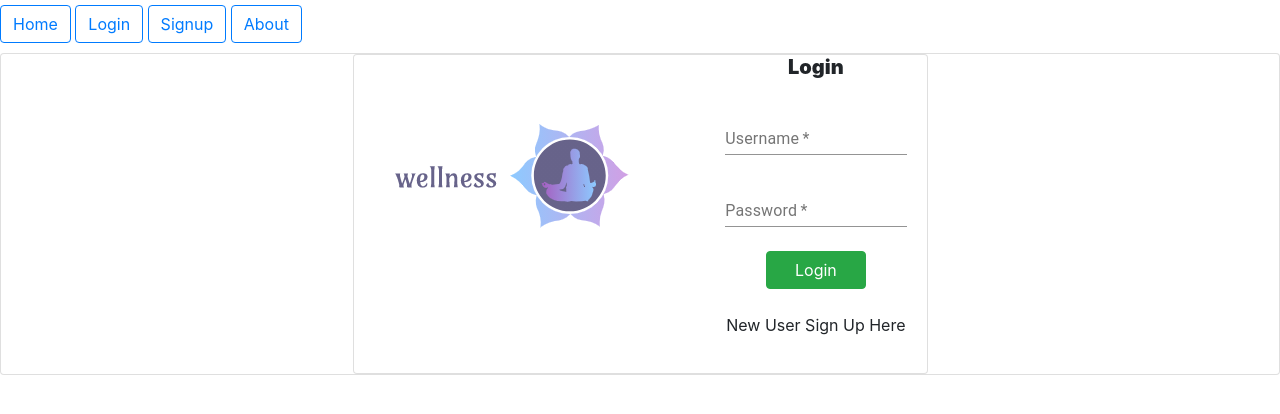
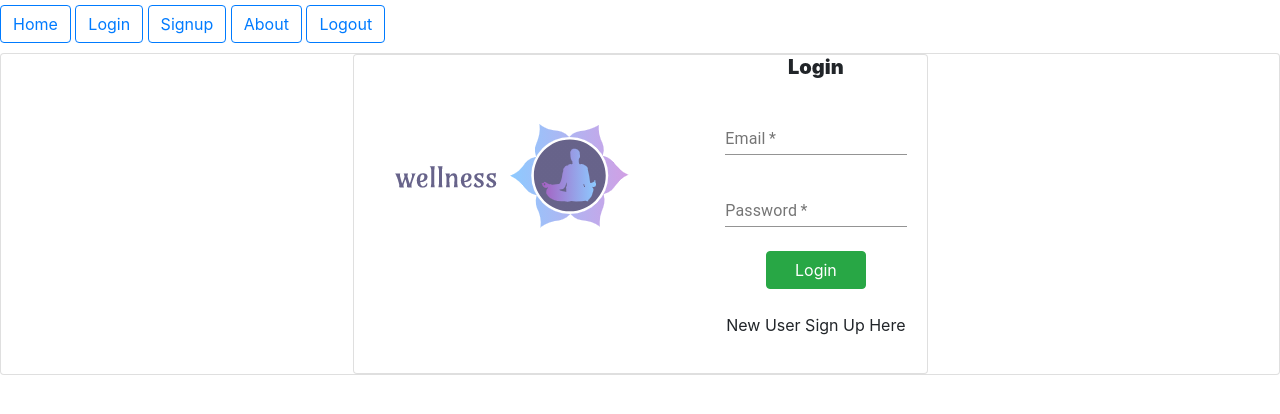
Before and after one commit to lucasforbes/Wellness-Tracking-Application, a React (Create React App) app in the folder ui/: page /login in a window 1280 px wide. Shown: the top 414 px of the page. Built offline with nearby package versions, Linux system fonts and the light colour scheme.

Commit message:
Signup functionality

```diff
--- a/ui/src/components/Nav.js
+++ b/ui/src/components/Nav.js
@@ -3,7 +3,7 @@ import 'bootstrap/dist/css/bootstrap.min.css';
 import { Button } from 'react-bootstrap';
 
 
-export default function navigation(){
+export default function navigation(props){
 
     return (
 
@@ -19,6 +19,17 @@ export default function navigation(){
 
                 <Button variant="outline-primary"> <Link to={"/about"}> About </Link> </Button> {''}
 
+                <Button variant="outline-primary" onClick={()=>{
+
+                    alert("Logged out")
+                    setTimeout(function(){
+                        localStorage.removeItem('email');
+                        window.open('/');
+
+                    }, 2000);
+
+                }}>  Logout </Button> {''}
+
 
 
             </div>
--- a/ui/src/components/registeration/login.js
+++ b/ui/src/components/registeration/login.js
@@ -8,17 +8,17 @@ import validator from 'validator';
 export default function Login(props){
 
 
-    const [username,setUsername] = useState();
+    const [email,setEmail] = useState();
     const [password,setPassword] = useState();
 
 
     const [isLoggedIn,setisLoggedIn] = useState(false);
 
     useEffect(()=>{
-        if ( localStorage.getItem('userName') )
+        if ( localStorage.getItem('email') )
         {
             setisLoggedIn(true)
-            setUsername(localStorage.getItem('userName'))
+            setEmail(localStorage.getItem('email'))
             props.history.push('/about')
         }
     })
@@ -66,10 +66,10 @@ export default function Login(props){
                                         required
                                         style={{background:'white !important'}}
                                         color={"secondary"}
-                                        label="Username"
+                                        label="Email"
                                         // variant="filled"
-                                        value={username}
-                                        onChange={(e)=>setUsername(e.target.value)}
+                                        value={email}
+                                        onChange={(e)=>setEmail(e.target.value)}
                                     />
 
                                     <br/>
--- a/ui/src/components/registeration/signup.js
+++ b/ui/src/components/registeration/signup.js
@@ -4,6 +4,8 @@ import {Card,Button} from 'react-bootstrap';
 import {TextField} from '@material-ui/core/';
 import axios from "axios";
 import validator from 'validator';
+import Alert from 'react-bootstrap/Alert'
+
 
 export default function Signup(props){
 
@@ -16,11 +18,12 @@ export default function Signup(props){
     const [birthDate,setBirthDate] = useState(new Date().toISOString().split("T")[0]);
     const [gender,setGender] = useState("male");
     const [userType,setUserType] = useState("User");
+    const[showAlert,setShowAlert] = useState(false);
 
     const [isLoggedIn,setisLoggedIn] = useState(false);
 
     useEffect(()=>{
-        if ( localStorage.getItem('userName') )
+        if ( localStorage.getItem('email') )
         {
             setisLoggedIn(true)
             // setUsername(localStorage.getItem('userName'))
@@ -47,11 +50,20 @@ export default function Signup(props){
             const res = axios.post('http://localhost:8080/addUser', json, {
                 headers: {
                     // Overwrite Axios's automatically set Content-Type
-                    'Content-Type': 'application/json'
+                    'Content-Type': 'application/json',
+                    'Access-Control-Allow-Origin': '*'
                 }
             }).then(function (response) {
                     // handle success
-                    console.log(response);
+                    console.log("signup status",response);
+
+                    setShowAlert(true);
+
+                    setTimeout(function(){ setShowAlert(false)
+                        localStorage.setItem('email', setEmail);
+                        setisLoggedIn(true)
+                    }, 3000);
+
                 })
                 .catch(function (error) {
                     // handle error
@@ -73,6 +85,10 @@ export default function Signup(props){
 
                 <center>
 
+                    {showAlert?
+                    <Alert severity="success"> Signup up successfully </Alert>
+                        :null
+                    }
                     <div className='card' style={{alignItems:'center'}}>
 
 
```
Also changed, not shown: 1 other file (tests, documents, lock files or other folders).
